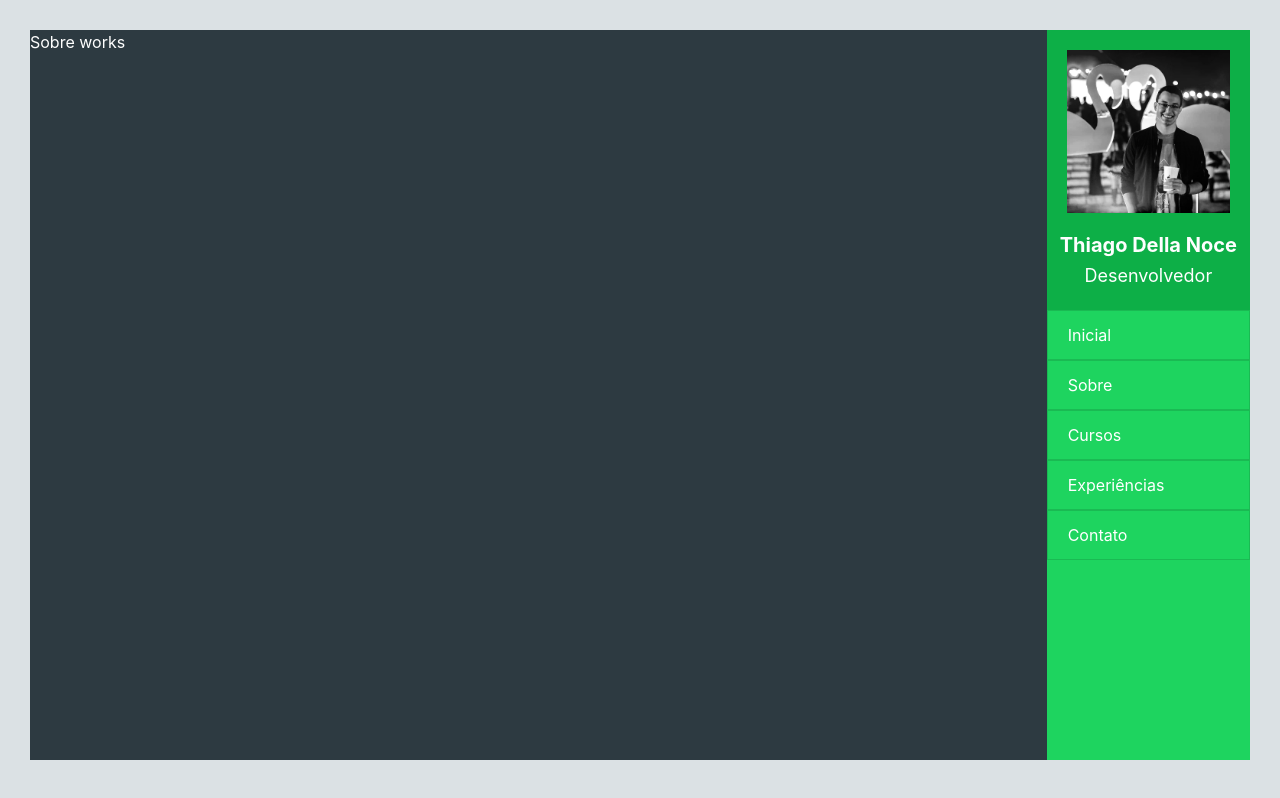
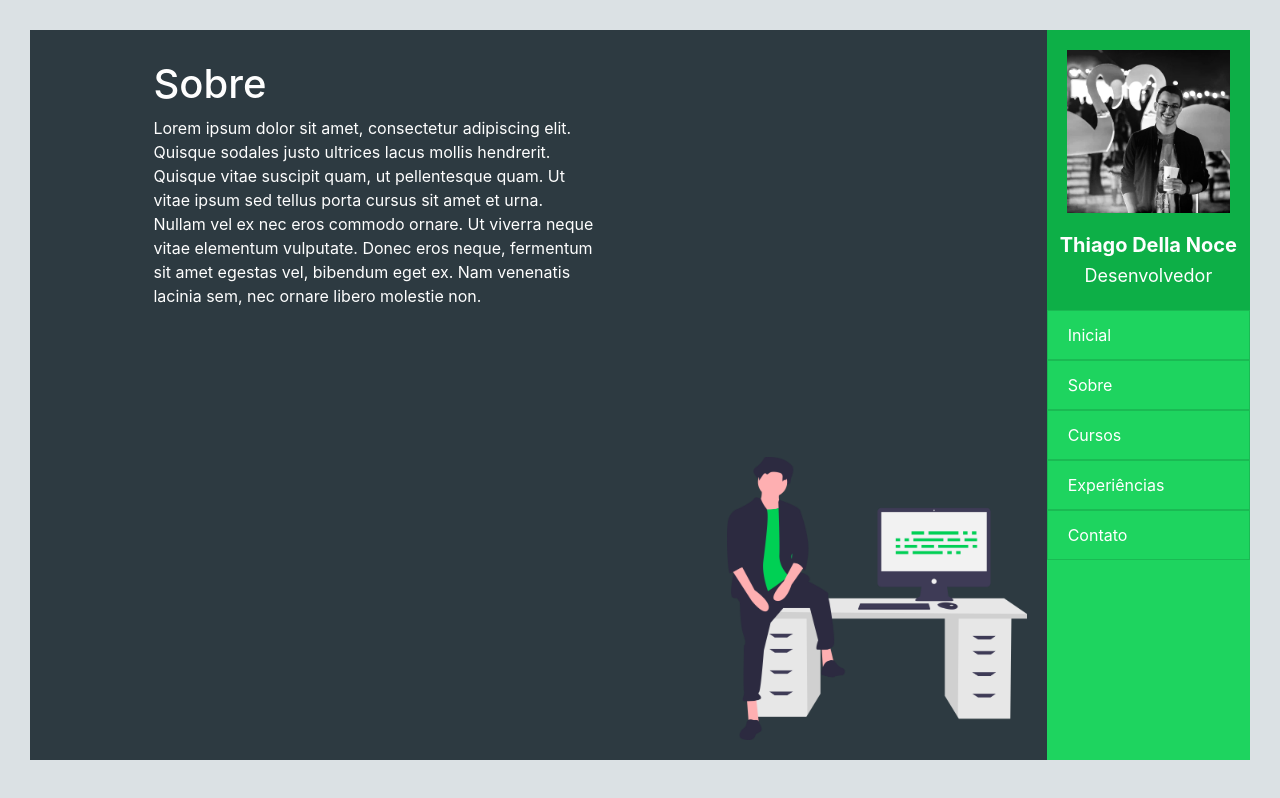
Before and after one commit to ThiagoDellaNoce/Portfolio, a React (Create React App) app: page /sobre in a window 1280 px wide. Built offline with nearby package versions, Linux system fonts and the light colour scheme.

Commit message:
Página Sobre

```diff
--- a/src/App.css
+++ b/src/App.css
@@ -2,12 +2,20 @@
 body {
   color: #fefefe;
   background-color: #2d3a41;
+  max-width: 100% !important;
+  overflow-x: hidden;
 }
 
 .row {
   margin: 0px;
 }
 
+.toolbar {
+  padding: 0px !important;
+}
+.navbar {
+  background-color: #1ed45f !important;
+}
 .content {
   height: auto;
   background-color: #2d3a41;
@@ -15,7 +23,8 @@ body {
 }
 
 .homeImg {
-  height: 50vh;
+  max-width: 100%;
+  max-height: 50vh;
   padding: 0px 0px 15px 0px;
 }
 
--- a/src/components/Sidebar/index.js
+++ b/src/components/Sidebar/index.js
@@ -1,14 +1,12 @@
 import React from "react";
-import { Link, Route } from "react-router-dom";
+import { BrowserRouter, Route, Switch, Link } from "react-router-dom";
 
 import ListGroup from "react-bootstrap/ListGroup";
 
 import ProfileImg from "./../../images/profile.jpeg";
 
-import Home from "./../../pages/Home";
-import Sobre from "./../../pages/Sobre";
+export default function Sidebar() {
 
-export default function Sidebar() {
   return (
     <div>
       <div className="sidebar-head">
--- a/src/components/Toolbar/index.js
+++ b/src/components/Toolbar/index.js
@@ -1,4 +1,6 @@
 import React, { useState } from "react";
+
+import { Link } from "react-router-dom";
 
 import Navbar from "react-bootstrap/Navbar";
 import Collapse from "react-bootstrap/Collapse";
@@ -13,7 +15,7 @@ export default function Toolbar() {
   return (
     <div>
       <Navbar className="navbar" bg="dark" variant="dark">
-        <Navbar.Brand href="#home">
+        <Navbar.Brand>
           <img
             alt="icone de menu"
             src={MenuImg}
@@ -36,17 +38,26 @@ export default function Toolbar() {
             <h4>Thiago Della Noce</h4>
             <h5>Desenvolvedor</h5>
           </div>
+
           <div className="sidebar-content">
             <ListGroup className="menu">
+              <Link className="back-link" to="/home">
                 <ListGroup.Item className="menu-item">
                   Página inicial
                 </ListGroup.Item>
+              </Link>
+              <Link className="back-link" to="/sobre">
                 <ListGroup.Item className="menu-item">Sobre</ListGroup.Item>
+              </Link>
+              <Link className="back-link" to="/cursos">
                 <ListGroup.Item className="menu-item">Cursos</ListGroup.Item>
-              <ListGroup.Item className="menu-item">
-                Experiências
-              </ListGroup.Item>
+              </Link>
+              <Link className="back-link" to="/experiencias">
+                <ListGroup.Item className="menu-item">Experiências</ListGroup.Item>
+              </Link>
+              <Link className="back-link" to="/contato">
                 <ListGroup.Item className="menu-item">Contato</ListGroup.Item>
+              </Link>
             </ListGroup>
           </div>
         </div>
--- a/src/pages/Sobre/index.js
+++ b/src/pages/Sobre/index.js
@@ -1,11 +1,35 @@
 import React from "react";
 
-// import "styles.css";
+import Row from "react-bootstrap/Row";
+import Col from "react-bootstrap/Col";
+
+import ComputerImg from "./../../images/_computer.png";
+import "./styles.css";
 
 export default function Sobre() {
   return (
     <div>
-      Sobre works
+
+      <Row className="row">
+        <Col className="content" md={1}>
+        </Col>
+        <Col md={6}>
+          <h1>Sobre</h1>
+
+          <p>Lorem ipsum dolor sit amet, consectetur adipiscing elit.
+            Quisque sodales justo ultrices lacus mollis hendrerit.
+            Quisque vitae suscipit quam, ut pellentesque quam. Ut
+            vitae ipsum sed tellus porta cursus sit amet et urna.
+            Nullam vel ex nec eros commodo ornare. Ut viverra neque
+            vitae elementum vulputate. Donec eros neque, fermentum
+            sit amet egestas vel, bibendum eget ex. Nam venenatis
+            lacinia sem, nec ornare libero molestie non.
+          </p>
+
+        </Col>
+      </Row>
+
+      <img className="img" style={{ width: "300px" }} src={ ComputerImg } alt="Imagem de icone - rapaz no computador" />
     </div>
   );
 }
--- a/src/pages/Sobre/styles.css
+++ b/src/pages/Sobre/styles.css
@@ -0,0 +1,5 @@
+.img {
+  position: absolute;
+  bottom: 20px;
+  right: 20px;
+}
--- a/src/routes.js
+++ b/src/routes.js
@@ -16,12 +16,16 @@ import Sidebar from "./components/Sidebar";
 export default function Routes() {
   return (
     <div>
-      <Toolbar />
-
       <BrowserRouter>
         <Switch>
+
           <Row className="row">
+            <Col className="toolbar" md={12}>
+              <Toolbar/>
+            </Col>
+
             <Col className="content" md={10}>
+
               <Route path="/home" component={ Home } />
               <Route path="/sobre" component={ Sobre } />
               <Route path="/cursos" component={ Cursos } />
@@ -34,6 +38,7 @@ export default function Routes() {
               <Sidebar />
             </Col>
           </Row>
+
         </Switch>
       </BrowserRouter>
     </div>
```
Also changed, not shown: src/images/_computer.png (added), 1 other file (tests, documents, lock files or other folders). Lines whose indentation alone changed are shown as unchanged.
